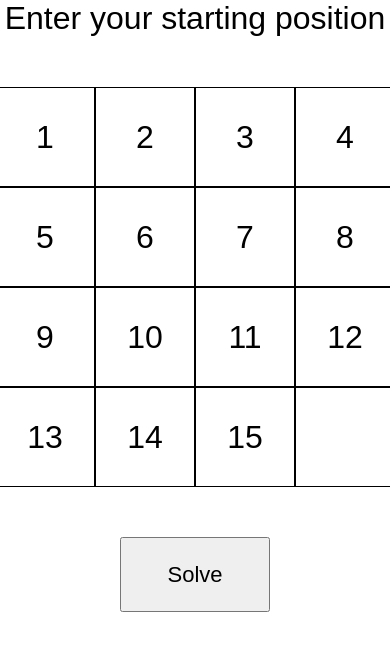
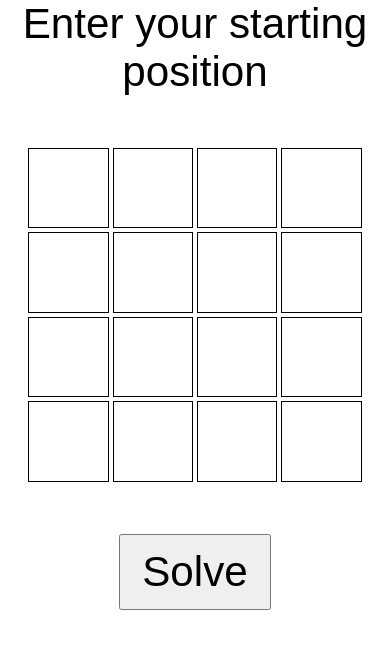
Before and after one commit to dzen03/game-of-fifteens, a plain HTML site: page frontend/index.html in a window 390 px wide. Drawn offline with Linux system fonts and the light colour scheme.

Commit message:
Add input form, add responsive interface and id for table cell

```diff
--- a/frontend/index.html
+++ b/frontend/index.html
@@ -18,28 +18,28 @@
             <div class="table_box">
                 <table class="table_body">
                     <tr class="row-box">
-                        <td>1</td>
-                        <td>2</td>
-                        <td>3</td>
-                        <td>4</td>
+                        <td id="1"><input type="text"></td>
+                        <td id="2"><input type="text"></td>
+                        <td id="3"><input type="text"></td>
+                        <td id="4"><input type="text"></td>
                     </tr>
                     <tr class="row-box">
-                        <td>5</td>
-                        <td>6</td>
-                        <td>7</td>
-                        <td>8</td>
+                        <td id="5"><input type="text"></td>
+                        <td id="6"><input type="text"></td>
+                        <td id="7"><input type="text"></td>
+                        <td id="8"><input type="text"></td>
                     </tr>
                     <tr class="row-box">
-                        <td>9</td>
-                        <td>10</td>
-                        <td>11</td>
-                        <td>12</td>
+                        <td id="9"><input type="text"></td>
+                        <td id="10"><input type="text"></td>
+                        <td id="11"><input type="text"></td>
+                        <td id="12"><input type="text"></td>
                     </tr>
                     <tr class="row-box">
-                        <td>13</td>
-                        <td>14</td>
-                        <td>15</td>
-                        <td></td>
+                        <td id="13"><input type="text"></td>
+                        <td id="14"><input type="text"></td>
+                        <td id="15"><input type="text"></td>
+                        <td id="16"></td>
                     </tr>
                 </table>
             </div>
--- a/frontend/style.css
+++ b/frontend/style.css
@@ -13,7 +13,8 @@
 .main_box .head_box .text_box {
     display: flex;
     justify-content: center;
-    font-size: 32px;
+    font-size: 5vh;
+    text-align: center;
 }
 
 .main_box .table_box .table_body {
@@ -22,12 +23,12 @@
 }
 .main_box .table_box .table_body tbody {
     display: grid;
-    grid-template-rows: 100px 100px 100px 100px;
+    grid-template-rows: 10vh 10vh 10vh 10vh;
 }
 
 .main_box .table_box .table_body tbody .row-box {
     display: grid;
-    grid-template-columns: 100px 100px 100px 100px;
+    grid-template-columns: 10lvh 10vh 10vh 10vh;
 }
 
 .main_box .table_box .table_body tbody .row-box td {
@@ -36,7 +37,8 @@
     flex-wrap: wrap;
     align-content: center;
     border: 1px solid black;
-    font-size: 32px;
+    font-size: 5vh;
+    margin: 2px;
 }
 
 .main_box .bottom_box .button_buddy {
@@ -45,7 +47,18 @@
 }
 
 .main_box .bottom_box .button_buddy .button {
-    width: 150px;
-    height: 75px;
-    font-size: 22px;
+    width: 18vh;
+    height: 9vh;
+    font-size: 5vh;
 }
+.main_box .table_box .table_body tbody .row-box td input {
+    display: flex;
+    justify-content: center;
+    align-content: center;
+    font-family: Arial, serif;
+    height: 100%;
+    width: 100%;
+    border: none;
+    font-size: 5vh;
+    text-align: center;
+}
```
